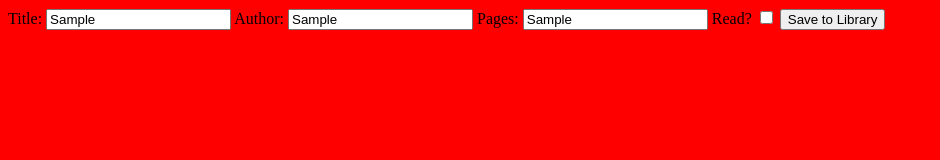
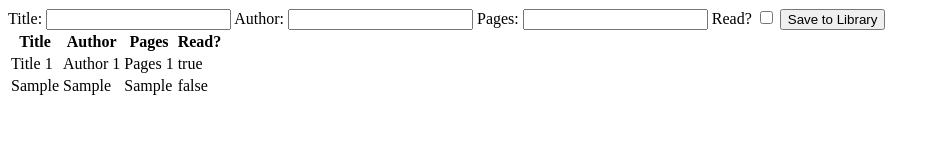
Before and after one commit to btuerker/js-library, a plain HTML site: page index.html in a window 1280 px wide. Both pictures are taken after typing "Sample", "Sample", "Sample" into the empty fields and a click on the button "Save to Library". Shown: the whole page, without its empty margins (0-940 px from the left). Drawn offline with Linux system fonts and the light colour scheme.

Commit message:
Add table to show books and bind create function to update table after creation

```diff
--- a/assets/css/styles.css
+++ b/assets/css/styles.css
@@ -1,3 +1,2 @@
 body {
-  background-color: red;
 }
--- a/assets/js/book.js
+++ b/assets/js/book.js
@@ -8,4 +8,13 @@ function Book(title, author, pages, read) {
     return "title: " + this.title + " author: " + this.author +
            " pages: " + this.pages + " read: " + this.read;
   }
+
+  this.render = function() {
+    return `
+              <td>${this.title}</td>
+              <td>${this.author}</td>
+              <td>${this.pages}</td>
+              <td>${this.read}</td>
+           `
+  }
 }
--- a/assets/js/index.js
+++ b/assets/js/index.js
@@ -1,18 +1,25 @@
 // alert("Hello, Wordl!");
-let library = [
-  { title: "", author: "", read: true }
-];
+let library = [];
 
 // var book = new Book("Eloquent Javascript", "Marjin Haverbeke", 450, false);
 // console.log(book.info());
 
 function addBookToLibrary() {
-  let title = document.getElementById("title").value;
-  let author = document.getElementById("author").value;
-  let pages = document.getElementById("pages").value;
-  let read = document.getElementById("read").checked;
+  const form   = document.getElementById("book-form");
 
-  let book = new Book(title, author, pages, read);
+  const title  = form.elements["title"].value;
+  const author = form.elements["author"].value;
+  const pages  = form.elements["pages"].value;
+  const read   = form.elements["read"].checked;
+
+  const book = new Book(title, author, pages, read);
   library.push(book);
-  alert();
+  addBookToShelf(book);
+  form.reset();
 }
+
+function addBookToShelf(book) {
+  const table = document.getElementById("library-body");
+  const newRow = table.insertRow(table.rows.length);
+  newRow.innerHTML = book.render();
+}
--- a/index.html
+++ b/index.html
@@ -22,6 +22,25 @@
 
       <button type="button" onclick="addBookToLibrary()">Save to Library</button>
     </form>
+
+    <table>
+      <thead>
+        <tr>
+          <th>Title</th>
+          <th>Author</th>
+          <th>Pages</th>
+          <th>Read?</th>
+        </tr>
+      </thead>
+      <tbody id="library-body">
+        <tr>
+          <td>Title 1</td>
+          <td>Author 1</td>
+          <td>Pages 1</td>
+          <td>true</td>
+        </tr>
+      </tbody>
+    </table>
     <script src="./assets/js/book.js"></script>
     <script src="./assets/js/index.js"></script>
   </body>
```
